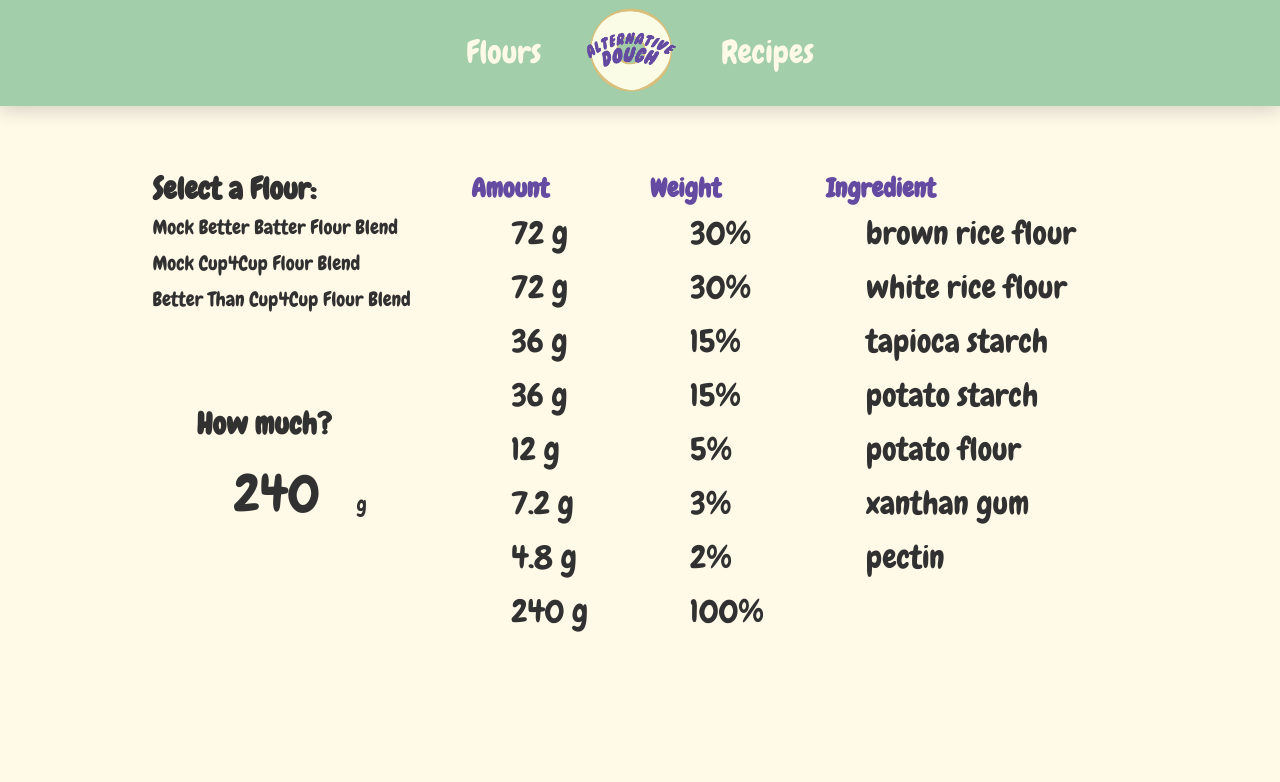
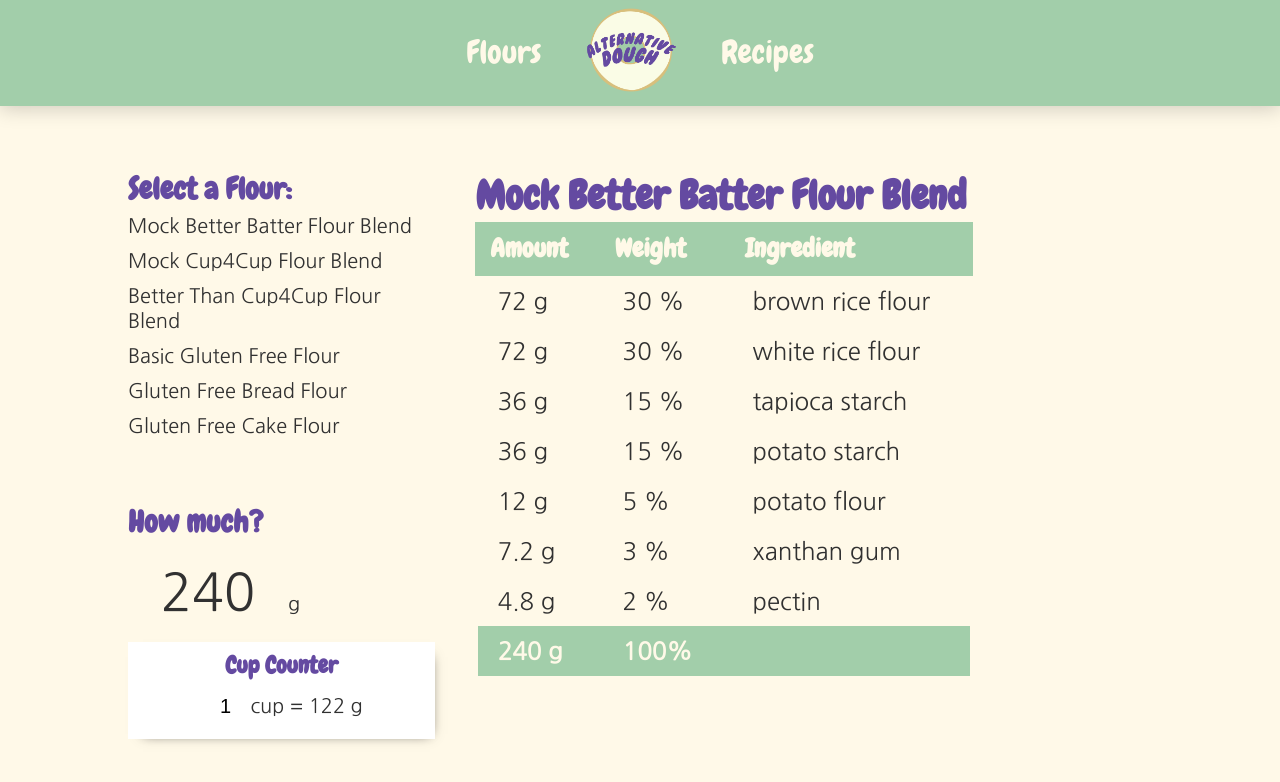
Before and after one commit to mpaitgt/alt-dough-flour-calculator, a React (Create React App) app: page /flour-calculator in a window 1280 px wide. Shown: the top 782 px of the page. Built offline with nearby package versions, Linux system fonts and the light colour scheme.

Commit message:
added cup converter and restyled the flours page

```diff
--- a/public/index.html
+++ b/public/index.html
@@ -11,6 +11,7 @@
       content="Web site created using create-react-app"
     />
     <link rel="apple-touch-icon" href="%PUBLIC_URL%/logo192.png" />
+    <link href="https://fonts.googleapis.com/css?family=Nanum+Gothic&display=swap" rel="stylesheet">
     <!--
       manifest.json provides metadata used when your web app is installed on a
       user's mobile device or desktop. See https://developers.google.com/web/fundamentals/web-app-manifest/
--- /dev/null
+++ b/src/Components/CupConverter.js
@@ -0,0 +1,37 @@
+import React, {useState} from 'react';
+import styled from 'styled-components';
+
+const Note = styled.div`
+  background: white;
+  width: auto;
+  padding: 8px 12px;
+  box-shadow: 5px 5px 12px -10px rgba(0,0,0,0.75);
+  text-align: center;
+`;
+
+const Input = styled.input`
+  width: 50px;
+  height: 50px;
+  text-align: center;
+  font-size: 20px;
+  border: none;
+`;
+
+function CupConverter() {
+  const [cup, setCup] = useState(1);
+  const [grams, setGrams] = useState(122);
+
+  const calculateGrams = () => {
+    return cup * 122;
+  }
+
+  return (
+    <Note>
+      <h3>Cup Counter</h3>
+      <Input type="text" value={cup} onChange={e => setCup(e.target.value)}/>
+      cup = <span>{calculateGrams()}</span> g
+    </Note>
+  )
+}
+
+export default CupConverter;
--- a/src/Components/FlourDisplay.js
+++ b/src/Components/FlourDisplay.js
@@ -32,6 +32,8 @@ function FlourDisplay({ blend, input }) {
   }
 
   return (
+    <div>
+      <h1>{blend.recipe}</h1>
       <Table>
         <tbody>
           <tr>
@@ -44,7 +46,7 @@ function FlourDisplay({ blend, input }) {
             return (
               <TR>
                 <TD>{calculateAmt(input, percentage)} g</TD>
-              <TD>{percentage}%</TD>
+                <TD>{percentage} %</TD>
                 <TD>{name}</TD>
               </TR>
             )
@@ -56,6 +58,7 @@ function FlourDisplay({ blend, input }) {
           </TR>
         </tbody>
       </Table>
+    </div>
   )
 }
 
--- a/src/Components/TableElements.js
+++ b/src/Components/TableElements.js
@@ -4,8 +4,10 @@ import styled from 'styled-components';
 
 function Table({ children }) {
   const TABLE = styled.table`
-    width: auto;
+    width: 100%;
     margin: 0 auto;
+    border-collapse:collapse;
+
   `;
   return <TABLE>{children}</TABLE>;
 }
@@ -13,29 +15,33 @@ function Table({ children }) {
 function TH({ children }) {
   const HEADER = styled.th`
     font-size: 26px;
-    color: var(--purple);
-    padding: 0px 10px;
+    background: var(--green);
+    color: var(--offwhite);
+    border: 5px solid var(--green);
+    padding: 5px 10px;
   `;
   return <HEADER>{children}</HEADER>
 }
 
 function TR({ children }) {
   const ROW = styled.tr`
-    margin: 20px 0px;
-    // &:nth-child(1n) {
-    //   background: #000000;
-    // }
-    // &:nth-child(2n) {
-    //   background: #f1f1f1;
-    // }
+
+    border: none;
+    &:nth-child(2n) {
+    }
+    &:last-child {
+      background: var(--green);
+      font-weight: 900;
+      color: var(--offwhite);
+    }
   `;
   return <ROW>{children}</ROW>;
 }
 
 function TD({ children }) {
   const DATA = styled.td`
-    padding: 5px 50px;
-    font-size: 32px;
+    padding: 10px 40px 10px 20px;
+    font-size: 24px;
   `;
   return <DATA>{children}</DATA>;
 }
--- a/src/Components/UserInput.js
+++ b/src/Components/UserInput.js
@@ -1,4 +1,5 @@
 import React from 'react';
+import CupConverter from '../Components/CupConverter';
 import styled from 'styled-components';
 
 const Input = styled.input`
@@ -19,6 +20,7 @@ function UserInput({ input, setInput }) {
       <h2>How much?</h2>
       <Input type="text" value={input} onChange={setInput}/>
       <span>g</span>
+      <CupConverter />
     </div>
   )
 }
--- a/src/Pages/Flours.js
+++ b/src/Pages/Flours.js
@@ -9,24 +9,28 @@ import Container from '../Components/Container';
 const Div = styled.div`
   display: grid;
   grid-template-columns: 30% 70%;
-  grid-template-rows: 1fr 1fr;
-  align-items: start;
-  justify-items: center;
+  grid-template-rows: 1fr 1fr 1fr 1fr;
+  grid-gap: 40px;
+  margin: 0 auto;
 `;
 
 const ItemOne = styled.div`
   grid-column: 1/2;
   grid-row: 1/3;
+  align-self: center;
 `;
 
 const ItemTwo = styled.div`
   grid-column: 1/2;
-  grid-row: 2/3;
+  grid-row: 3/5;
+  align-self: center;
 `;
 
 const ItemThree = styled.div`
   grid-column: 2/3;
-  grid-row: 1/3;
+  grid-row: 1/5;
+  align-self: start;
+  justify-self: start;
 `;
 
 function Flours() {
--- a/src/index.css
+++ b/src/index.css
@@ -7,10 +7,11 @@
   --white: #f1f1f1;
   --offwhite: rgb(255, 249, 232);
   --darkgray: rgb(49, 49, 49);
+  /* border: 1px solid black; */
 }
 
 body {
-  font-family: 'Chewy', cursive;
+  font-family: 'Nanum Gothic', sans-serif;
   font-size: 20px;
   background: var(--offwhite);
   color: var(--darkgray);
@@ -21,6 +22,11 @@ body {
   -moz-osx-font-smoothing: grayscale;
 }
 
+h1, h2, h3, h4, h5, h6, a, th {
+  font-family: 'Chewy', cursive;
+  color: var(--purple);
+}
+
 code {
   font-family: source-code-pro, Menlo, Monaco, Consolas, 'Courier New',
     monospace;
--- a/src/recipes.json
+++ b/src/recipes.json
@@ -101,6 +101,56 @@
           "percentage": 2
         }
       ]
+    },
+    {
+      "recipe": "Basic Gluten Free Flour",
+      "key": 4,
+      "ingredients": [
+        {
+          "name": "white rice flour",
+          "percentage": 66
+        },
+        {
+          "name": "potato starch",
+          "percentage": 22
+        },
+        {
+          "name": "cornstarch",
+          "percentage": 12
+        }
+      ]
+    },
+    {
+      "recipe": "Gluten Free Bread Flour",
+      "key": 5,
+      "ingredients": [
+        {
+          "name": "gluten free flour",
+          "percentage": 71
+        },
+        {
+          "name": "whey protein isolate",
+          "percentage": 18
+        },
+        {
+          "name": "Expandex modified tapioca starch",
+          "percentage": 11
+        }
+      ]
+    },
+    {
+      "recipe": "Gluten Free Cake Flour",
+      "key": 6,
+      "ingredients": [
+        {
+          "name": "gluten free flour",
+          "percentage": 82
+        },
+        {
+          "name": "cornstarch",
+          "percentage": 18
+        }
+      ]
     }
   ]
 }
```
Lines whose indentation alone changed are shown as unchanged.
